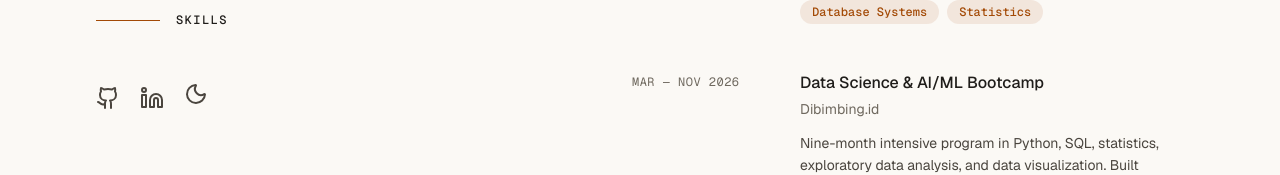
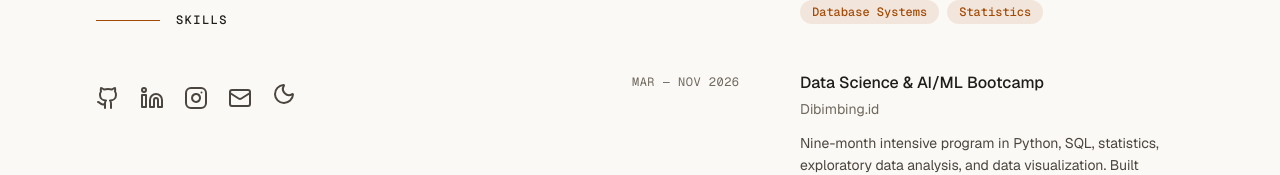
Before and after one commit to fuhrerhn/personal-website, a Next.js app: page / in a window 1280 px wide. Shown: the part 570-745 px from the top of the page. Built offline with nearby package versions, Linux system fonts and the light colour scheme.

Commit message:
feat(sidebar): show Instagram and email in social links

```diff
--- a/components/sidebar/social-links.tsx
+++ b/components/sidebar/social-links.tsx
@@ -1,11 +1,7 @@
 import { Mail } from "lucide-react";
-import { GitHubIcon, LinkedInIcon } from "@/components/ui/icons";
+import { GitHubIcon, InstagramIcon, LinkedInIcon } from "@/components/ui/icons";
 import { profile } from "@/data/profile";
 import { ThemeToggle } from "./theme-toggle";
-
-// The address lives in an env var (see .env.example) so it is not hard-coded in the
-// public repo. The "Email me" button only renders when it is set.
-const email = process.env.NEXT_PUBLIC_CONTACT_EMAIL;
 
 const linkClass =
   "block text-fg-secondary transition-colors hover:text-fg motion-reduce:transition-none";
@@ -35,13 +31,22 @@ export function SocialLinks({ className = "" }: { className?: string }) {
           <LinkedInIcon className="size-6" />
         </a>
       </li>
-      {email ? (
-        <li>
-          <a href={`mailto:${email}`} aria-label="Email me" className={linkClass}>
-            <Mail className="size-6" aria-hidden="true" />
-          </a>
-        </li>
-      ) : null}
+      <li>
+        <a
+          href={profile.links.instagram}
+          target="_blank"
+          rel="noopener noreferrer"
+          aria-label="Instagram (opens in a new tab)"
+          className={linkClass}
+        >
+          <InstagramIcon className="size-6" />
+        </a>
+      </li>
+      <li>
+        <a href={`mailto:${profile.links.email}`} aria-label="Email me" className={linkClass}>
+          <Mail className="size-6" aria-hidden="true" />
+        </a>
+      </li>
       <li>
         <ThemeToggle />
       </li>
```
